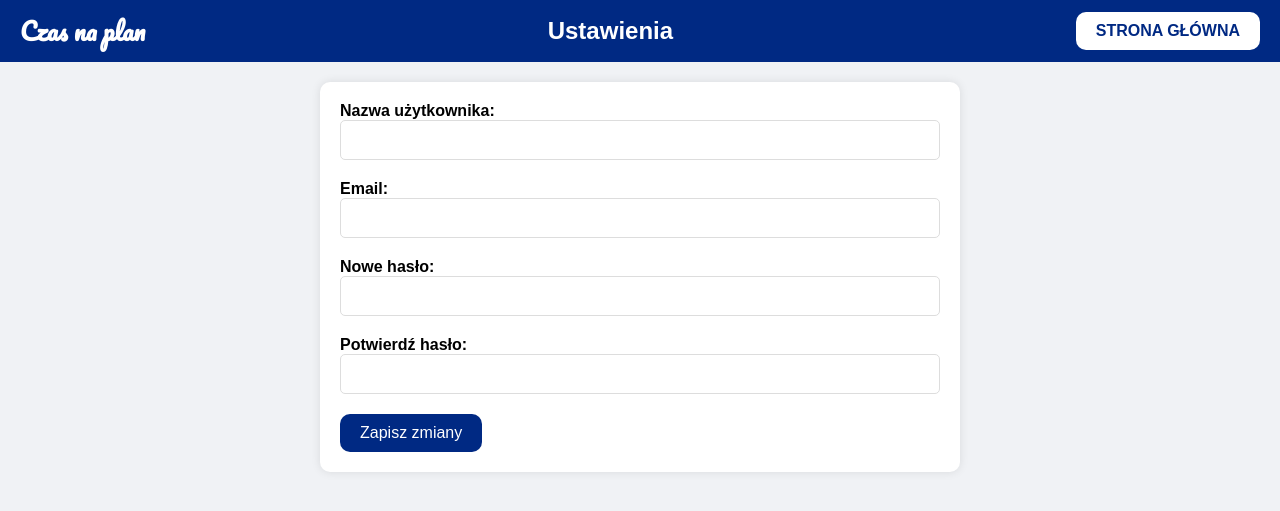
After one commit to Kuczek03/Czas-na-Plan, a Django app: page /settings/ in a window 1280 px wide. The commit adds this page. Shown: the top 511 px of the page. Run offline with Django 5.2, Linux system fonts and the light colour scheme.

Commit message:
Add files via upload

```diff
--- a/base/forms.py
+++ b/base/forms.py
@@ -23,7 +23,7 @@ class TaskForm(forms.ModelForm):
         }
 
 class TabForm(forms.ModelForm):
-    users = forms.ModelMultipleChoiceField(queryset=User.objects.all(), widget=forms.CheckboxSelectMultiple, required=False, label='użytkownicy')
+    users = forms.ModelMultipleChoiceField(queryset=User.objects.all(), widget=forms.CheckboxSelectMultiple, required=False, label='Użytkownicy')
 
     class Meta:
         model = Dashboards
--- a/base/urls.py
+++ b/base/urls.py
@@ -6,11 +6,11 @@ urlpatterns = [
     path('login/', views.loginPage, name='login'),
     path('info/', views.info, name='info'),
     path('', views.home, name='home'),
+    path('settings/', views.settings, name='settings'),
     path('dashboards/', views.dashboardPage, name='dashboards'),
     path('dashboard/<int:dashboard_id>/create-task/', views.createTask, name='createTask'),
     path('register/', views.register, name='register'),
-    path('update-task/<int:task_id>/', views.updateTask, name='updateTask'),
     path('delete-task/<int:task_id>/', views.deleteTask, name='deleteTask'),
-    path('dashboard/delete/<int:dashboard_id>/', views.delete_dashboard, name='delete_dashboard'),
+    path('delete-dashboard/<int:dashboard_id>/', views.deleteDashboard, name='delete_dashboard'),
     path('dashboard/<int:dashboard_id>/', views.dashboard_tasks, name='dashboard_tasks')
 ]
--- a/base/views.py
+++ b/base/views.py
@@ -3,7 +3,6 @@
 # Do naprawy: kiedy dodaje się dashboard i nie zaznaczy się siebie to nie doda go wgl do żadnego użytkownika a jeśli
 # dodasz siebie to dashboard na twojej stronie głównej będzie podwójny chuj wie ocb
 # do zrobienia: przypisywanie tasków do użytkowników, lączenie z kalendarzem google, priorytety
-# usuwanie dashboardów mam prawie zrobione więc nie rób
 
 from django.shortcuts import render
 
@@ -13,8 +12,9 @@ from .models import Tasks, Users_Dashboards, Dashboards
 from django.http import HttpResponse
 from django.contrib.auth.models import User
 from django.contrib import messages
-from django.contrib.auth import authenticate, login, logout
+from django.contrib.auth import authenticate, login, logout, update_session_auth_hash
 from django.contrib.auth.decorators import login_required
+from django.contrib.auth.forms import PasswordChangeForm
 from django.shortcuts import render, redirect, get_object_or_404
 
 from django.db import IntegrityError
@@ -40,11 +40,29 @@ def register(request):
 
     return render(request, 'register.html', {'form': form})
 
-################################################
+#############################################
 def info(request):
-    # Twój nowy widok dla strony informacyjnej
     return render(request, 'info.html')
+#############################################
+def settings(request):
+    if request.method == 'POST':
+        user = request.user
+        # Aktualizacja nazwy użytkownika i adresu e-mail
+        user.username = request.POST.get('username')
+        user.email = request.POST.get('email')
+        user.save()
 
+        # Zmiana hasła
+        form = PasswordChangeForm(user, request.POST)
+        if form.is_valid():
+            form.save()
+            update_session_auth_hash(request, user)  # Aktualizacja sesji, aby uniknąć wylogowania
+
+    else:
+        form = PasswordChangeForm(request.user)
+
+    return render(request, 'settings.html', {'form': form})
+#############################################
 
 def loginPage(request):
     if request.method == 'POST':
@@ -88,16 +106,6 @@ def createTask(request, dashboard_id):
     return render(request, 'create_task.html', context)
 
 @login_required(login_url='login')
-def updateTask(request, task_id):
-    task = get_object_or_404(Tasks, task_id=task_id)
-    if request.method == 'POST':
-        new_status = request.POST.get('status')
-        if new_status in dict(Tasks.STATUS_CHOICES):
-            task.task_status = new_status
-            task.save()
-    return redirect('dashboard_tasks', dashboard_id=task.board_id.dashboard_id)
-
-@login_required(login_url='login')
 def deleteTask(request, task_id):
     task = get_object_or_404(Tasks, task_id=task_id)
     dashboard_id = task.board_id.dashboard_id
@@ -106,10 +114,13 @@ def deleteTask(request, task_id):
     return redirect('dashboard_tasks', dashboard_id=dashboard_id)
 
 #############################################
-def delete_dashboard(request, dashboard_id):
-    dashboard = get_object_or_404(dashboard, id=dashboard_id)
-    dashboard.delete()
+
+def deleteDashboard(request, dashboard_id):
+    if request.method == 'POST':
+        dashboard = get_object_or_404(Dashboards, pk=dashboard_id)
+        dashboard.delete()
     return redirect('home')
+
 #############################################
 
 @login_required(login_url='login')
--- /dev/null
+++ b/templates/settings.html
@@ -0,0 +1,113 @@
+<!DOCTYPE html>
+<html lang="pl">
+<head>
+    <meta charset="UTF-8">
+    <link rel="stylesheet" href="https://fonts.googleapis.com/css2?family=Pacifico&display=swap">
+    <meta name="viewport" content="width=device-width, initial-scale=1.0">
+    <title>Ustawienia</title>
+    <style>
+        body {
+            font-family: Arial, sans-serif;
+            background-color: #f0f2f5;
+            margin: 0;
+            padding: 0;
+        }
+        .header {
+            background-color: #002983;
+            color: white;
+            padding: 10px 20px;
+            display: flex;
+            justify-content: space-between;
+            align-items: center;
+        }
+        .header .title {
+            font-size: 24px;
+            font-weight: bold;
+            text-align: center;
+        }
+        .header .title2 {
+            font-size: 24px;
+            font-weight: bold;
+            text-align: center;
+            font-family: 'Pacifico', cursive;
+        }
+        .header .buttons {
+            display: flex;
+            gap: 10px;
+        }
+        .header .buttons a, .header .buttons button {
+            background-color: white;
+            color: #002983;
+            font-weight: bold;
+            padding: 10px 20px;
+            border: none;
+            border-radius: 10px;
+            text-decoration: none;
+            font-size: 16px;
+            cursor: pointer;
+        }
+        .header .buttons a:hover, .header .buttons button:hover {
+            background-color: #002983;
+            color: white;
+        }
+        .container {
+            max-width: 600px;
+            margin: 20px auto;
+            padding: 20px;
+            background-color: white;
+            border-radius: 10px;
+            box-shadow: 0 0 10px rgba(0, 0, 0, 0.1);
+        }
+        label {
+            font-weight: bold;
+            margin-bottom: 5px;
+        }
+        input[type="text"],
+        input[type="email"],
+        input[type="password"] {
+            width: 100%;
+            padding: 10px;
+            margin-bottom: 20px;
+            border: 1px solid #ddd;
+            border-radius: 5px;
+            box-sizing: border-box;
+            font-size: 16px;
+        }
+        button[type="submit"] {
+            background-color: #002983;
+            color: white;
+            border: none;
+            border-radius: 10px;
+            padding: 10px 20px;
+            font-size: 16px;
+            cursor: pointer;
+        }
+        button[type="submit"]:hover {
+            background-color: #0056b3;
+        }
+    </style>
+</head>
+<body>
+    <div class="header">
+        <div class="title2">Czas na plan</div>
+        <div class="title">Ustawienia</div>
+        <div class="buttons">
+            <a href="{% url 'home' %}" class="home-button">STRONA GŁÓWNA</a>
+        </div>
+    </div>
+    <div class="container">
+        <form method="post">
+            {% csrf_token %}
+            <label for="id_username">Nazwa użytkownika:</label><br>
+            <input type="text" id="id_username" name="username" value="{{ request.user.username }}"><br>
+            <label for="id_email">Email:</label><br>
+            <input type="email" id="id_email" name="email" value="{{ request.user.email }}"><br>
+            <label for="id_password1">Nowe hasło:</label><br>
+            <input type="password" id="id_password1" name="password1"><br>
+            <label for="id_password2">Potwierdź hasło:</label><br>
+            <input type="password" id="id_password2" name="password2"><br>
+            <button type="submit">Zapisz zmiany</button>
+        </form>
+    </div>
+</body>
+</html>
```
Also changed, not shown: templates/dashboard_tasks.html (+0 -65 lines), templates/home.html (+62 -6 lines), templates/info.html (+20 -3 lines), templates/register.html (+12 -0 lines), znajdz_chwile/settings.py (+14 -0 lines), db.sqlite3, static/szop.gif (added).
